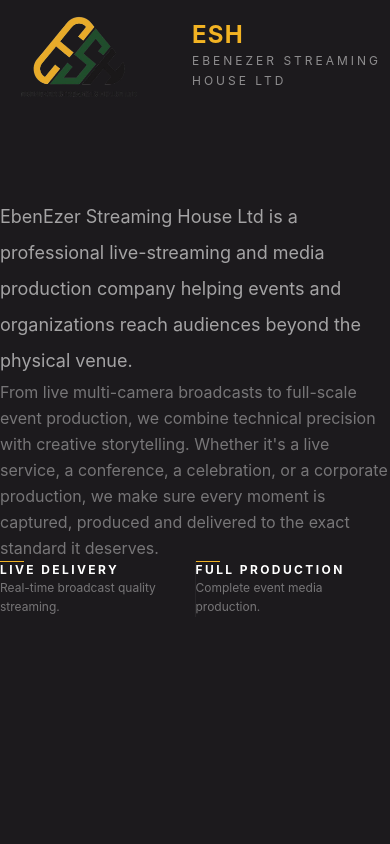
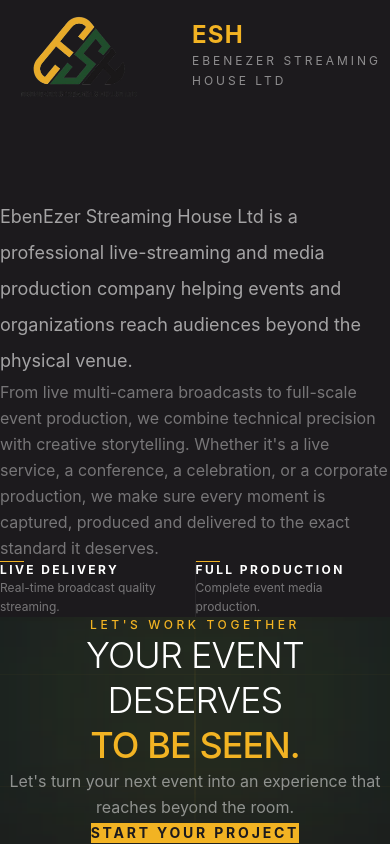
Before and after one commit to Elisee-M/esh, a React (Vite) app: page / in a window 390 px wide. Shown: the part 5070-5914 px from the top of the page. Before the commit the page ends 5687 px from the top, so only its background shows below. Built offline with nearby package versions, Linux system fonts and the light colour scheme.

Commit message:
feat: add cinematic CTA section

```diff
--- a/src/App.tsx
+++ b/src/App.tsx
@@ -5,6 +5,7 @@ import OurWork from './components/OurWork'
 import Capabilities from './components/Capabilities'
 import WhyESH from './components/WhyESH'
 import About from './components/About'
+import CTA from './components/CTA'
 
 function App() {
   return (
@@ -17,6 +18,7 @@ function App() {
         <Capabilities />
         <WhyESH />
         <About />
+        <CTA />
       </main>
     </div>
   )
--- /dev/null
+++ b/src/components/CTA.tsx
@@ -0,0 +1,72 @@
+import { useEffect, useRef } from 'react'
+import { gsap } from 'gsap'
+import { ScrollTrigger } from 'gsap/ScrollTrigger'
+
+gsap.registerPlugin(ScrollTrigger)
+
+export default function CTA() {
+  const sectionRef = useRef<HTMLElement>(null)
+  const contentRef = useRef<HTMLDivElement>(null)
+
+  useEffect(() => {
+    if (!contentRef.current) return
+
+    gsap.fromTo(
+      contentRef.current.children,
+      { opacity: 0, y: 40 },
+      {
+        opacity: 1,
+        y: 0,
+        duration: 0.9,
+        stagger: 0.15,
+        ease: 'power3.out',
+        scrollTrigger: {
+          trigger: sectionRef.current,
+          start: 'top 85%',
+          once: true,
+        },
+      }
+    )
+  }, [])
+
+  return (
+    <section
+      ref={sectionRef}
+      className="relative bg-esh-black py-36 px-6 lg:px-8 overflow-hidden"
+    >
+      {/* Background accents */}
+      <div className="absolute top-0 left-1/2 -translate-x-1/2 w-px h-full bg-gradient-to-b from-transparent via-gold/20 to-transparent" />
+      <div className="absolute inset-0 opacity-10">
+        <div className="absolute top-1/4 left-0 right-0 h-[1px] bg-gold/30" />
+        <div className="absolute bottom-1/4 left-0 right-0 h-[1px] bg-gold/30" />
+      </div>
+
+      {/* Cinematic glow */}
+      <div className="absolute bottom-0 left-1/2 -translate-x-1/2 w-[600px] h-[300px] bg-green/20 blur-[120px] pointer-events-none" />
+      <div className="absolute top-0 right-1/4 w-[200px] h-[200px] bg-gold/10 blur-[100px] pointer-events-none" />
+
+      <div ref={contentRef} className="relative max-w-4xl mx-auto text-center">
+        <p className="text-gold text-xs tracking-[0.3em] uppercase mb-6 font-medium">
+          Let's Work Together
+        </p>
+
+        <h2 className="text-white text-4xl md:text-6xl lg:text-7xl font-light tracking-tight leading-tight mb-8">
+          YOUR EVENT DESERVES
+          <br />
+          <span className="text-gold font-medium">TO BE SEEN.</span>
+        </h2>
+
+        <p className="text-white/50 text-base md:text-lg max-w-xl mx-auto mb-12 leading-relaxed">
+          Let's turn your next event into an experience that reaches beyond the room.
+        </p>
+
+        <a
+          href="#contact"
+          className="inline-block bg-gold hover:bg-gold-light text-esh-black px-12 py-5 text-sm font-bold tracking-[0.2em] transition-all duration-300 hover:shadow-xl hover:shadow-gold/20 hover:-translate-y-0.5"
+        >
+          START YOUR PROJECT
+        </a>
+      </div>
+    </section>
+  )
+}
```
